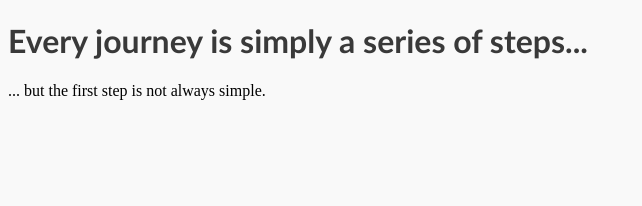
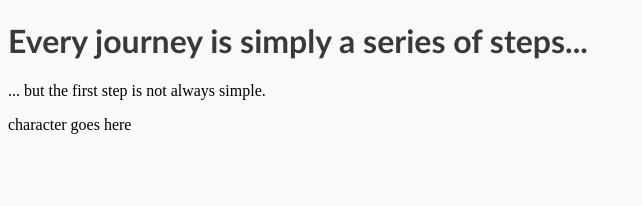
Before and after one commit to Kuramarik/Final-Project, a Vue app in the folder vue-app/: page / in a window 1280 px wide. Shown: the top 206 px of the page, without its empty margins (0-642 px from the left). Built offline with nearby package versions, Linux system fonts and the light colour scheme.

Commit message:
PLAN: Character base stat modification

```diff
--- a/vue-app/src/App.vue
+++ b/vue-app/src/App.vue
@@ -1,9 +1,11 @@
 <script>
 import ExampleComponent from './components/ExampleComponent.vue'
+import Character from './components/Character.vue'
 
 export default {
   components: {
-    ExampleComponent
+    ExampleComponent,
+    Character
   },
   data() {
     return {
@@ -30,6 +32,7 @@ export default {
 
   <main>
     <ExampleComponent :paragraph="content"/>
+    <Character />
   </main>
 
   <footer>
--- /dev/null
+++ b/vue-app/src/components/Character.vue
@@ -0,0 +1,15 @@
+<script>
+    /*data(){baseStats object,
+    level variable }
+
+    methods{
+    modifyStats method if + or -
+    }*/
+</script>
+
+<template>
+    <!-- Stats with + and - buttons -->
+     <p>character goes here</p>
+</template>
+
+<style></style>
```
